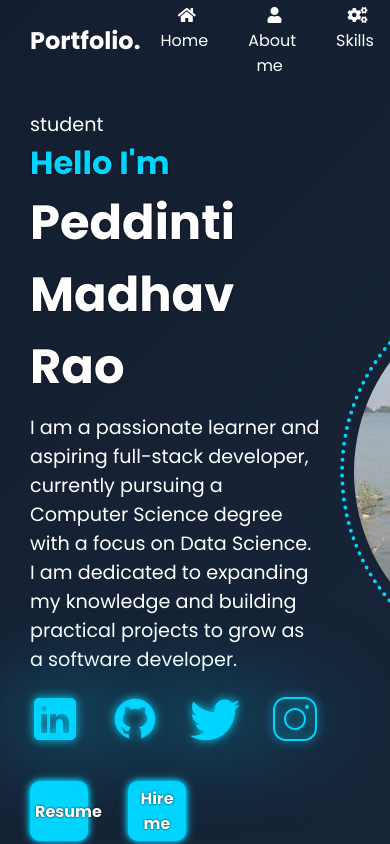
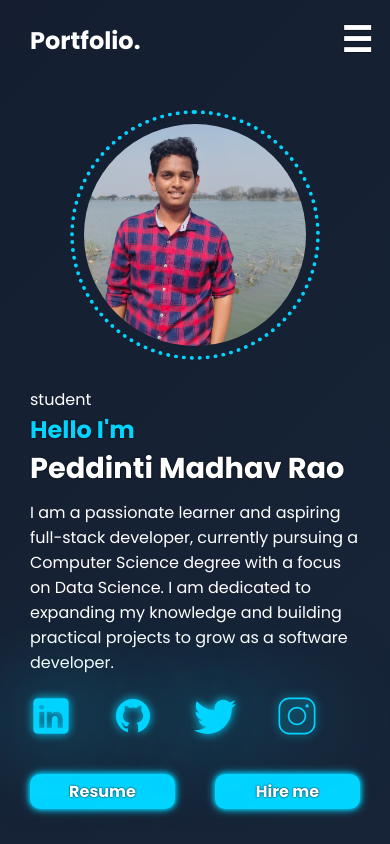
Before and after one commit to Madhavrao2403/Personal-potfolio, a plain HTML site: page index.html in a window 390 px wide. Shown: the top 844 px of the page. Drawn offline with Linux system fonts and the light colour scheme.

Commit message:
home page modified

```diff
--- a/index.html
+++ b/index.html
@@ -27,6 +27,8 @@
                     <li><a href="#contact" class="nav-button"><span class="fa fa-envelope"></span> Contact me</a></li>
                 </ul>
             </nav>
+            <button class="menu-toggle" id="menuToggle">☰</button>
+
         </div>
     </header>
     <!-- The content such as images and about me and the decription -->
--- a/style.css
+++ b/style.css
@@ -382,3 +382,73 @@ footer a{
     text-decoration: none;
     color:#00d4ff
 }
+
+@media screen and (max-width:768px){
+     header{
+      box-sizing: border-box;
+     }
+
+     nav{
+        display: none;
+     }
+
+     .menu-toggle {
+        font-size: 35px;
+        background: transparent;
+        border: none;
+        color: white;
+        padding: 0;
+        margin-top:-2px;
+        background-color: transparent;
+        transition: none;
+        box-shadow: none;
+     }
+
+     .menu-toggle:hover{
+        transform: none;
+        box-shadow: none;
+     }
+
+     .menu-toggle:focus:hover{
+         background-color: transparent;
+     }
+
+     #home{
+        flex-direction: column;
+     }
+
+     .right{
+        order: -1;
+     }
+
+     #profile_img{
+        width: 250px;
+        height: 250px;
+     }
+
+     .left h2{
+        font-size: 1.5rem;
+     }
+
+     .left h1{
+        font-size: 1.8rem;
+     }
+
+     .left p{
+        font-size: 1rem;
+     }
+
+     .links{
+        gap:40px;
+     }
+
+     .links svg{
+        width: 42px;
+        height: 42px;
+     }
+
+     .select_button button{
+        width: 44%;
+     }
+
+}
```
